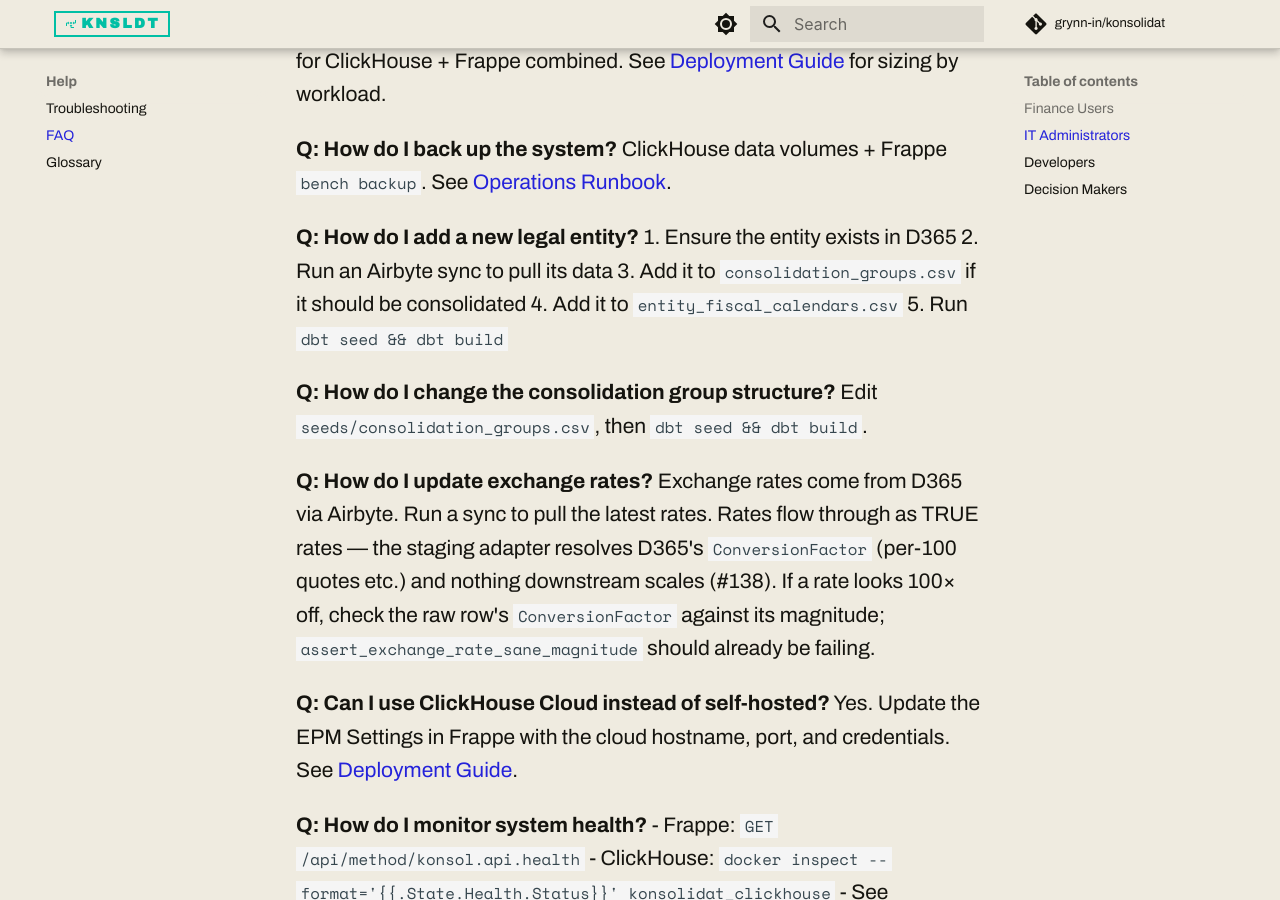
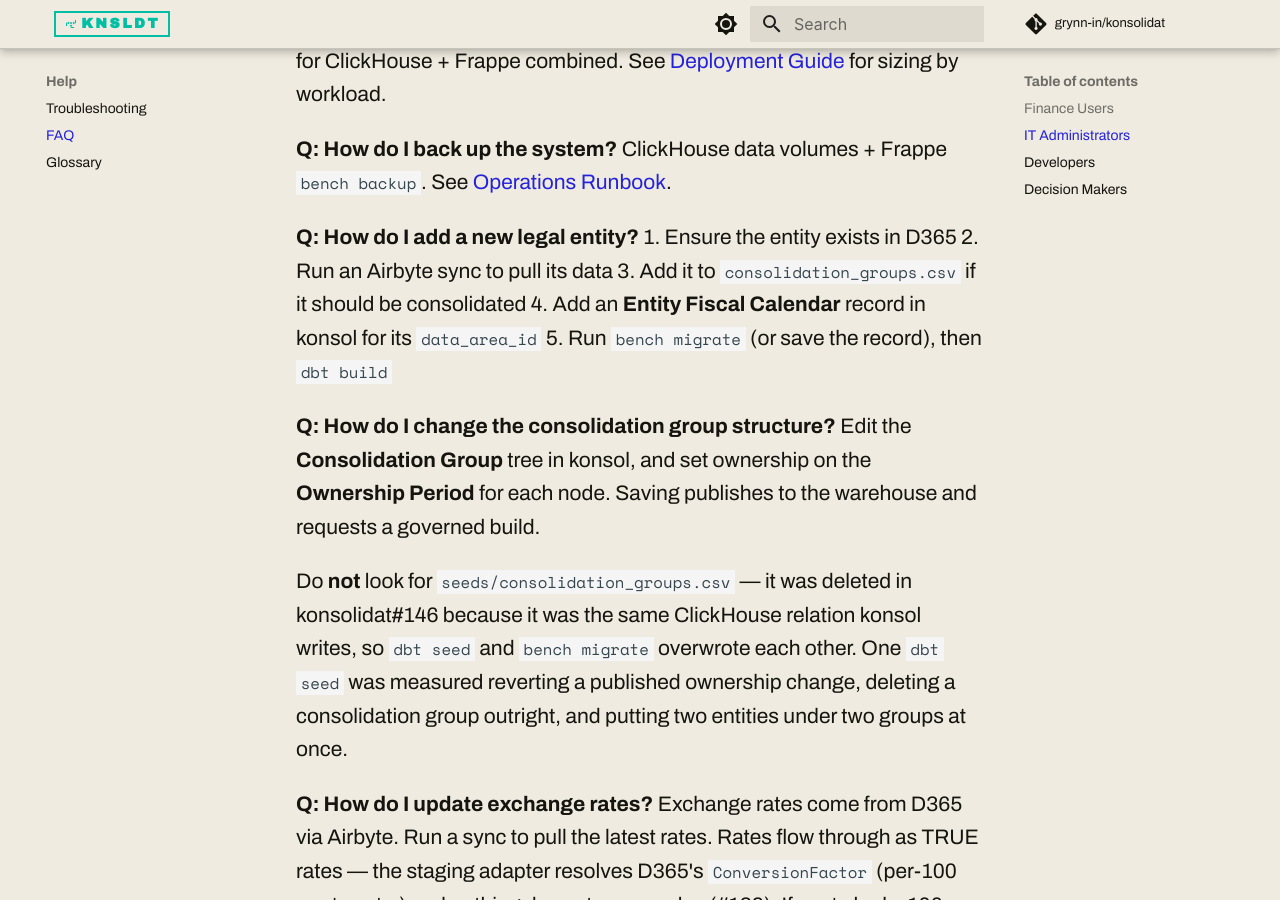
Before and after one commit to grynn-in/konsolidat, an MkDocs documentation site: the page built from docs/troubleshooting/faq.md, in a window 1280 px wide and 900 px high, scrolled down 1433 px. Built offline with MkDocs 1.6.1 and Material for MkDocs 9.7.7, drawn with Linux system fonts in a browser that asks for light colours; comment, search, counter and statistics services are not loaded.

Commit message:
docs: the three instructions that tell users to recreate a deleted seed
Follow-up to #147, which merged with these still in it. Found by a peer review
pass; the full inventory of ~20 stale files is #149.

Two do real harm — documentation pointing at the repair that recreates the bug:

- faq.md told users to edit seeds/consolidation_groups.csv and run dbt seed.
  That file was deleted in 934d264 precisely because it was the same ClickHouse
  relation konsol writes, and #146 measured what editing it did: one dbt seed
  reverted a published ownership change, deleted a consolidation group outright,
  and put two entities under two groups at once.
- consolidation-guide.md told users to edit seeds/cash_flow_categories.csv.
  Deleted in 9cd5126, and Cash Flow Category is a governed doctype with a
  Publish gate — so the instruction routed a user around the governance F3
  built.

The third is the front door: README.md still ran dbt seed in the quickstart and
had no migrate step. This project has no seeds at all now, so a reader following
it against a fresh ClickHouse gets empty reference tables and no error
explaining why.

Co-Authored-By: Claude Fable 5 <noreply@anthropic.com>

```diff
--- a/docs/troubleshooting/faq.md
+++ b/docs/troubleshooting/faq.md
@@ -41,11 +41,19 @@ ClickHouse data volumes + Frappe `bench backup`. See [Operations Runbook](../adm
 1. Ensure the entity exists in D365
 2. Run an Airbyte sync to pull its data
 3. Add it to `consolidation_groups.csv` if it should be consolidated
-4. Add it to `entity_fiscal_calendars.csv`
-5. Run `dbt seed && dbt build`
+4. Add an **Entity Fiscal Calendar** record in konsol for its `data_area_id`
+5. Run `bench migrate` (or save the record), then `dbt build`
 
 **Q: How do I change the consolidation group structure?**
-Edit `seeds/consolidation_groups.csv`, then `dbt seed && dbt build`.
+Edit the **Consolidation Group** tree in konsol, and set ownership on the
+**Ownership Period** for each node. Saving publishes to the warehouse and
+requests a governed build.
+
+Do **not** look for `seeds/consolidation_groups.csv` — it was deleted in
+konsolidat#146 because it was the same ClickHouse relation konsol writes, so
+`dbt seed` and `bench migrate` overwrote each other. One `dbt seed` was measured
+reverting a published ownership change, deleting a consolidation group outright,
+and putting two entities under two groups at once.
 
 **Q: How do I update exchange rates?**
 Exchange rates come from D365 via Airbyte. Run a sync to pull the latest rates. Rates flow through as TRUE rates — the staging adapter resolves D365's `ConversionFactor` (per-100 quotes etc.) and nothing downstream scales (#138). If a rate looks 100× off, check the raw row's `ConversionFactor` against its magnitude; `assert_exchange_rate_sane_magnitude` should already be failing.
```
Also changed, not shown: README.md (+9 -1 lines), docs/user-guide/consolidation-guide.md (+10 -3 lines).
